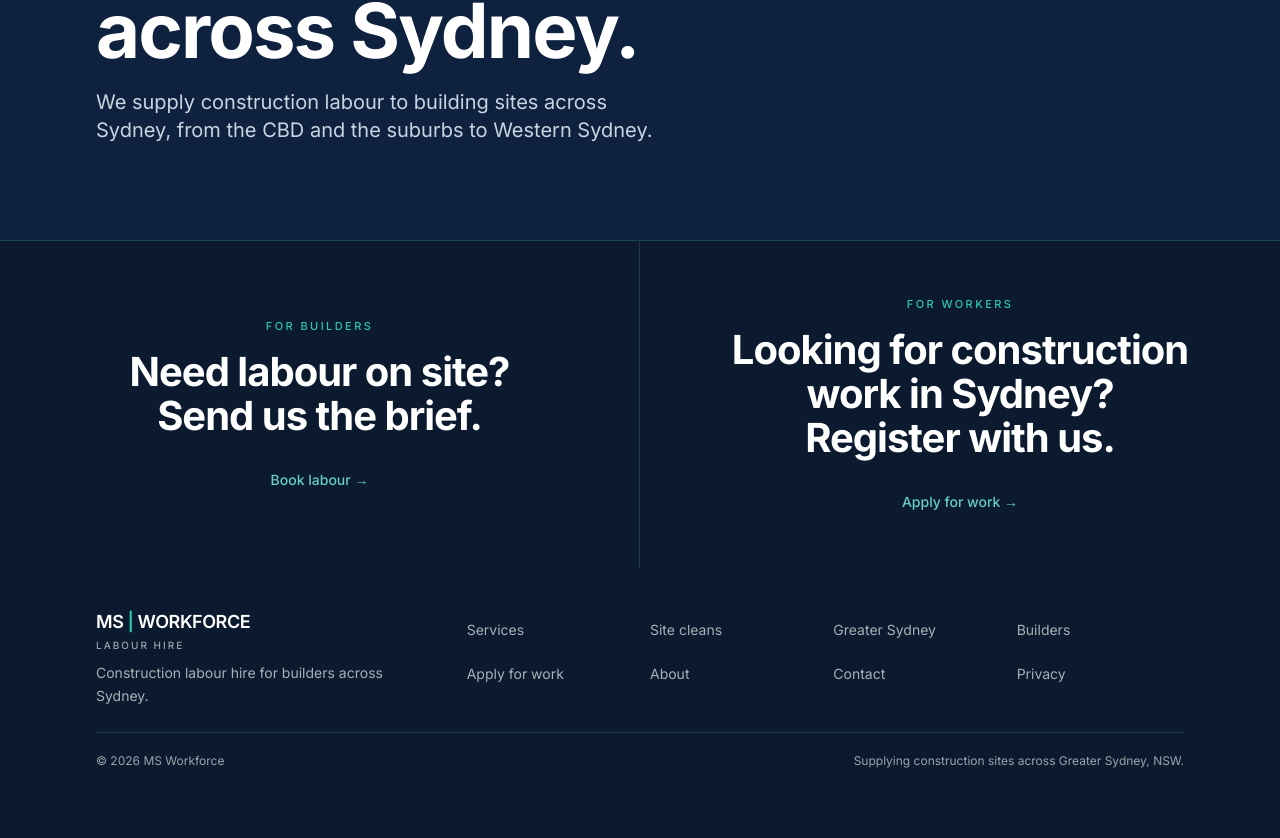
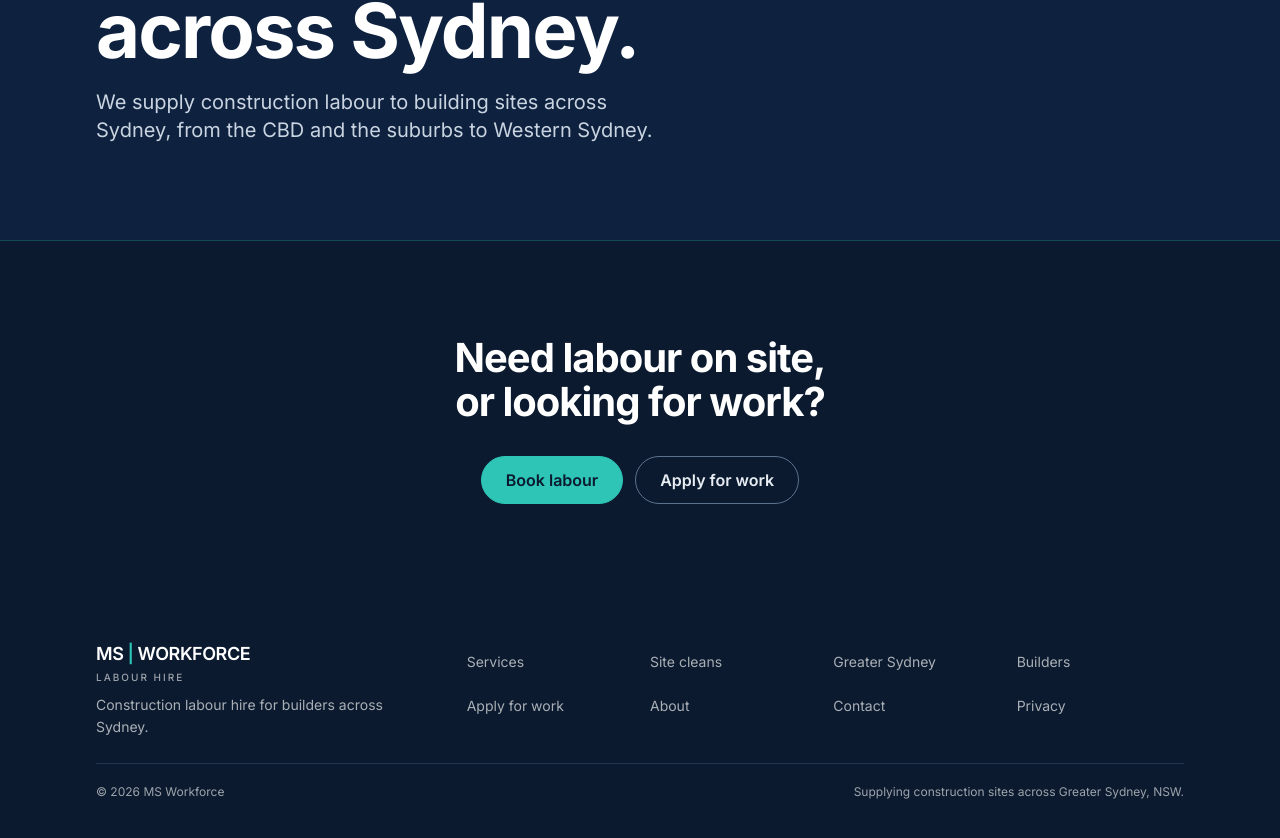
Before and after one commit to curiouscitizen11/MS-Workforce, a Next.js app: page / in a window 1280 px wide. Shown: the part 4741-5579 px from the top of the page. Before the commit the page ends 5550 px from the top, so only its background shows below. Built offline with nearby package versions, Linux system fonts and the light colour scheme.

Commit message:
Home: merge the two closing call-to-action blocks into one short closing block (Book labour / Apply for work)

```diff
--- a/app/page.tsx
+++ b/app/page.tsx
@@ -206,29 +206,26 @@ export default function HomePage() {
 
       <PhotoSection />
 
-      <section className="grid grid-rows-2 bg-navy text-white md:grid-cols-2 md:grid-rows-1">
+      <section className="bg-navy text-white">
+        <div className="wrap py-14 text-center sm:py-20 lg:py-24">
+          <h2 className="mx-auto max-w-2xl text-balance text-3xl font-bold tracking-tight sm:text-[2.5rem] sm:leading-[1.1]">
+            Need labour on site, or looking for work?
+          </h2>
+          <div className="mx-auto mt-8 flex max-w-md flex-col gap-3 sm:max-w-none sm:flex-row sm:justify-center">
             <a
               href={BOOK_LABOUR_URL}
               target="_blank"
               rel="noopener noreferrer"
-          className="group flex flex-col items-center justify-center text-center border-b transition-colors hover:bg-white/[0.03] border-navy-line px-5 py-14 focus-visible:outline focus-visible:outline-2 focus-visible:outline-offset-[-6px] focus-visible:outline-teal sm:px-10 md:border-b-0 md:border-r"
+              className="pill pill-teal w-full sm:w-auto"
             >
-          <p className="kicker text-teal">For builders</p>
-          <h2 className="mx-auto mt-4 max-w-lg text-balance text-3xl font-bold tracking-tight sm:text-[2.5rem] sm:leading-[1.1]">
-            Need labour on site? Send us the brief.
-          </h2>
-          <span className="mt-8 text-sm font-medium text-teal-300 transition">Book labour →<span className="sr-only"> (form opens in a new tab)</span></span>
+              Book labour
+              <span className="sr-only"> (form opens in a new tab)</span>
             </a>
-        <Link
-          href="/candidates"
-          className="group flex flex-col items-center justify-center text-center px-5 transition-colors hover:bg-white/[0.03] py-14 focus-visible:outline focus-visible:outline-2 focus-visible:outline-offset-[-6px] focus-visible:outline-teal sm:px-10"
-        >
-          <p className="kicker text-teal">For workers</p>
-          <h2 className="mx-auto mt-4 max-w-lg text-balance text-3xl font-bold tracking-tight sm:text-[2.5rem] sm:leading-[1.1]">
-            Looking for construction work in Sydney? Register with us.
-          </h2>
-          <span className="mt-8 text-sm font-medium text-teal-300 transition">Apply for work →</span>
+            <Link href="/candidates" className="pill pill-line w-full sm:w-auto">
+              Apply for work
             </Link>
+          </div>
+        </div>
       </section>
     </>
   );
```
Lines whose indentation alone changed are shown as unchanged.
